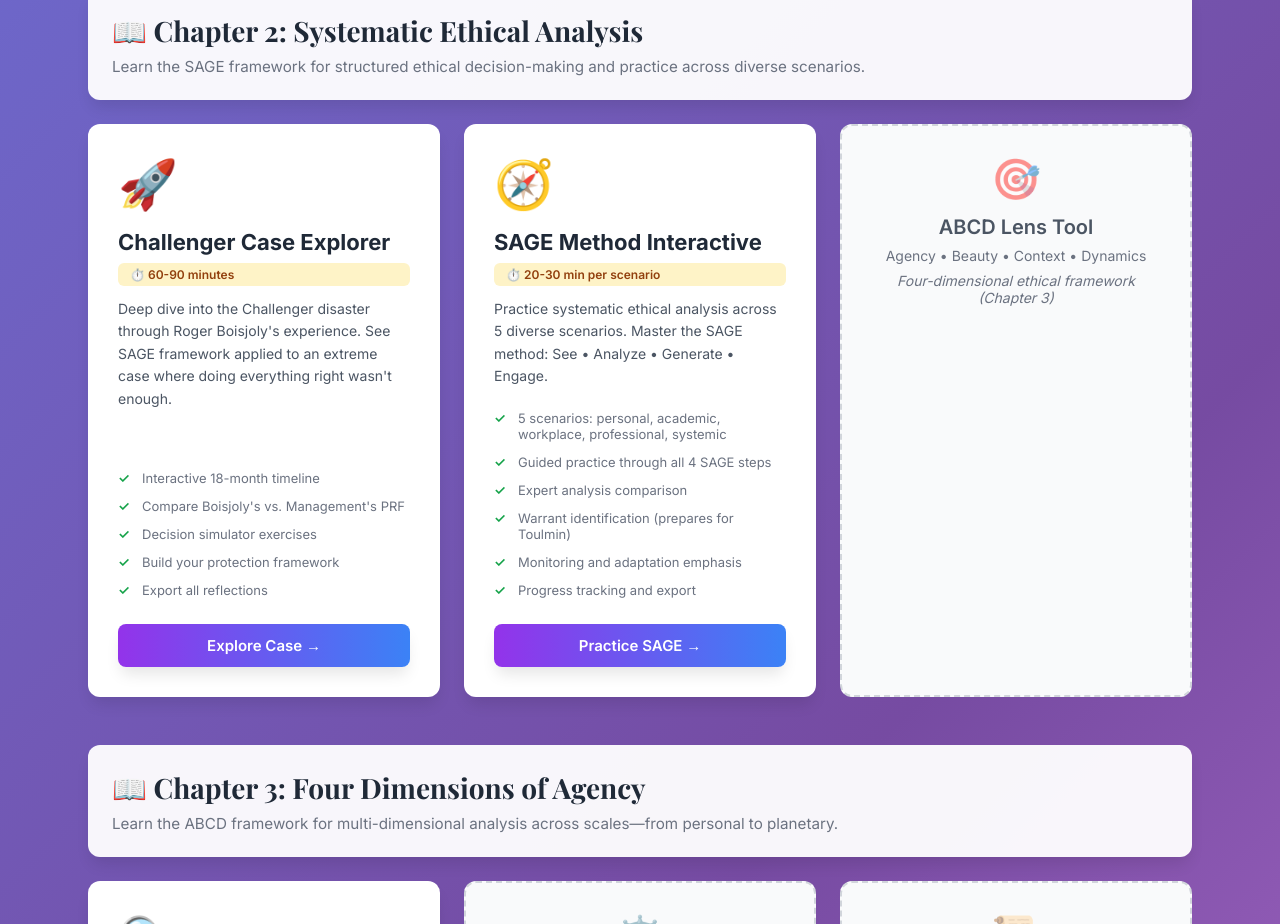
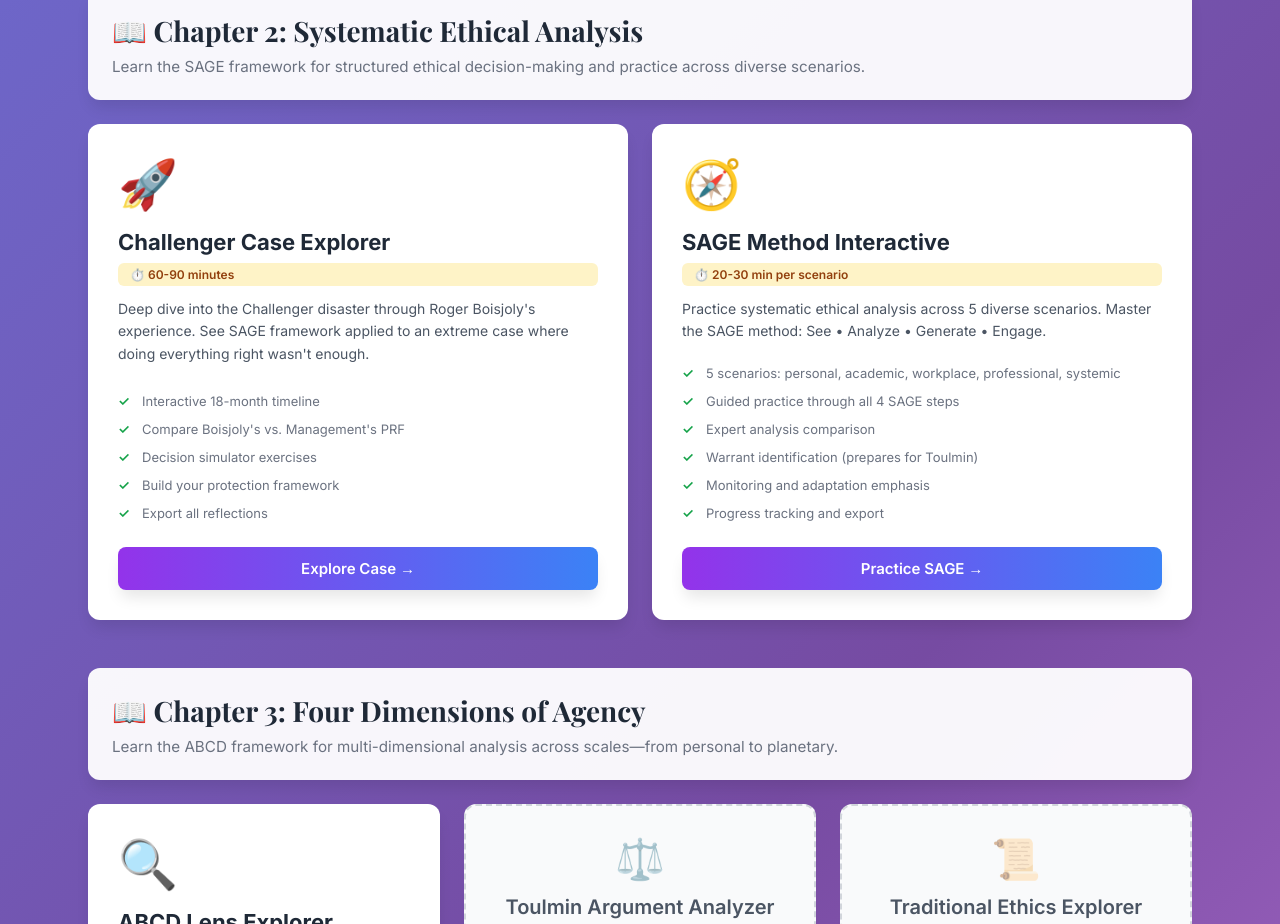
Before and after one commit to rmertzman-tech/Ethics-HUB, a plain HTML site: page index.html in a window 1280 px wide. Shown: the part 1401-2325 px from the top of the page. Drawn offline with nearby package versions, Linux system fonts and the light colour scheme.

Commit message:
Update index.html

```diff
--- a/index.html
+++ b/index.html
@@ -424,14 +424,6 @@
                     </ul>
                     <a href="https://rmertzman-tech.github.io/SAGE-method-interactive/" class="btn btn-primary">Practice SAGE →</a>
                 </div>
-
-                <!-- ABCD Placeholder -->
-                <div class="placeholder-card">
-                    <div class="icon">🎯</div>
-                    <h3>ABCD Lens Tool</h3>
-                    <p>Agency • Beauty • Context • Dynamics</p>
-                    <p style="margin-top: 0.5rem; font-style: italic;">Four-dimensional ethical framework (Chapter 3)</p>
-                </div>
             </div>
         </div>
 
```
